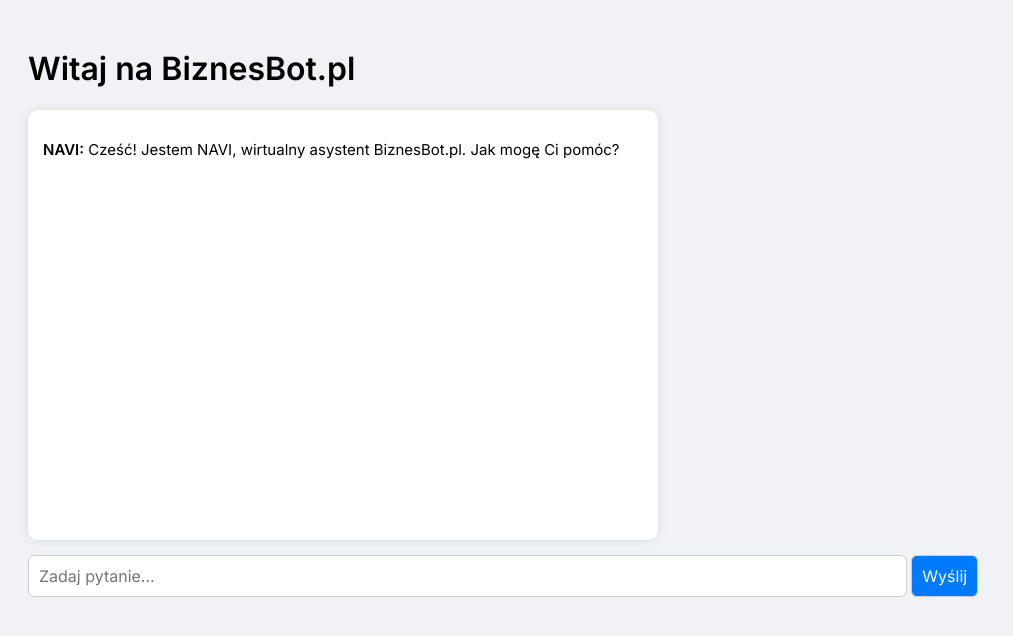
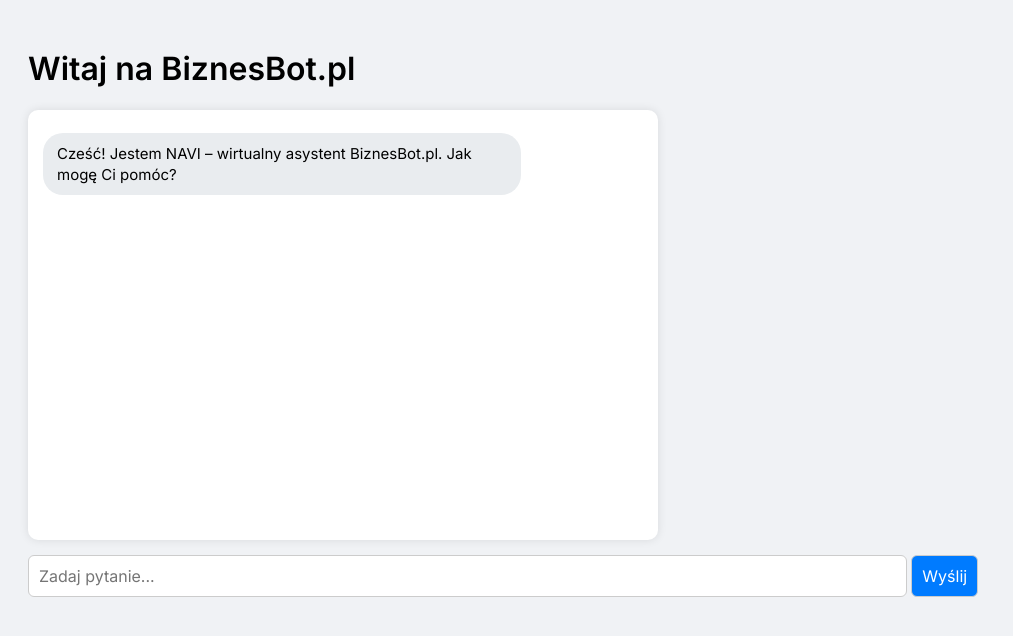
Before and after one commit to kacperskiszymon/navi-chatbot-biznesbot, a Flask app: page / in a window 1280 px wide. Shown: the top 636 px of the page, without its empty margins (0-1013 px from the left). Run offline with Flask 3, Linux system fonts and the light colour scheme.

Commit message:
UI: dodano dymki wiadomości i auto-ukrywanie NAVI po 3 minutach

```diff
--- a/static/chatbot.js
+++ b/static/chatbot.js
@@ -1,11 +1,30 @@
-// Funkcja wysyłająca wiadomość do API
+let inactivityTimeout;
+
+function resetInactivityTimer() {
+    clearTimeout(inactivityTimeout);
+    inactivityTimeout = setTimeout(() => {
+        document.getElementById("chat-container").classList.add("hidden");
+    }, 180000); // 3 minuty
+}
+
+function showChat() {
+    document.getElementById("chat-container").classList.remove("hidden");
+    resetInactivityTimer();
+}
+
 async function sendMessage() {
     const input = document.getElementById("userInput");
     const message = input.value.trim();
     if (!message) return;
 
     const chatbox = document.getElementById("chatbox");
-    chatbox.innerHTML += `<p><b>Ty:</b> ${message}</p>`;
+
+    // Dodanie dymku użytkownika
+    const userBubble = document.createElement("div");
+    userBubble.className = "bubble user-bubble";
+    userBubble.textContent = message;
+    chatbox.appendChild(userBubble);
+
     input.value = "";
 
     try {
@@ -16,21 +35,37 @@ async function sendMessage() {
         });
 
         const data = await response.json();
-        chatbox.innerHTML += `<p><b>NAVI:</b> ${data.reply}</p>`;
+
+        // Dodanie dymku NAVI
+        const botBubble = document.createElement("div");
+        botBubble.className = "bubble bot-bubble";
+        botBubble.textContent = data.reply;
+        chatbox.appendChild(botBubble);
     } catch (error) {
-        chatbox.innerHTML += `<p style="color:red;"><b>Błąd:</b> Nie udało się połączyć z NAVI.</p>`;
+        const errorBubble = document.createElement("div");
+        errorBubble.className = "bubble bot-bubble";
+        errorBubble.style.color = "red";
+        errorBubble.textContent = "Błąd połączenia z NAVI.";
+        chatbox.appendChild(errorBubble);
     }
 
     chatbox.scrollTop = chatbox.scrollHeight;
+    resetInactivityTimer();
 }
 
-// Powitanie po załadowaniu strony
+// Powitanie
 window.onload = function () {
     const chatbox = document.getElementById("chatbox");
-    chatbox.innerHTML += `<p><b>NAVI:</b> Cześć! Jestem NAVI, wirtualny asystent BiznesBot.pl. Jak mogę Ci pomóc?</p>`;
+
+    const welcome = document.createElement("div");
+    welcome.className = "bubble bot-bubble";
+    welcome.textContent = "Cześć! Jestem NAVI – wirtualny asystent BiznesBot.pl. Jak mogę Ci pomóc?";
+    chatbox.appendChild(welcome);
+
+    showChat();
 };
 
-// Obsługa klawisza Enter
+// Obsługa Enter
 document.addEventListener("DOMContentLoaded", function () {
     const input = document.getElementById("userInput");
     input.addEventListener("keypress", function (e) {
@@ -38,4 +73,7 @@ document.addEventListener("DOMContentLoaded", function () {
             sendMessage();
         }
     });
+
+    // Każde kliknięcie na stronie przywraca czat
+    document.body.addEventListener("click", showChat);
 });
--- a/templates/index.html
+++ b/templates/index.html
@@ -5,15 +5,14 @@
     <title>BiznesBot.pl – Chatbot NAVI</title>
     <script src="/static/chatbot.js" defer></script>
 
-    <!-- Nowoczesna czcionka Inter z Google Fonts -->
     <link href="https://fonts.googleapis.com/css2?family=Inter:wght@400;500;600&display=swap" rel="stylesheet">
-
     <style>
         body {
             font-family: 'Inter', sans-serif;
             padding: 20px;
             background: #f0f2f5;
         }
+
         #chatbox {
             background: #ffffff;
             padding: 15px;
@@ -25,6 +24,30 @@
             box-shadow: 0 0 10px rgba(0,0,0,0.1);
             font-size: 15px;
         }
+
+        .bubble {
+            max-width: 75%;
+            padding: 10px 14px;
+            border-radius: 20px;
+            margin: 8px 0;
+            display: inline-block;
+            clear: both;
+            line-height: 1.4;
+        }
+
+        .user-bubble {
+            background-color: #007bff;
+            color: white;
+            float: right;
+            text-align: right;
+        }
+
+        .bot-bubble {
+            background-color: #e9ecef;
+            color: #000;
+            float: left;
+        }
+
         input, button {
             padding: 10px;
             font-size: 16px;
@@ -32,24 +55,33 @@
             border-radius: 6px;
             font-family: 'Inter', sans-serif;
         }
+
         #userInput {
             width: 70%;
         }
+
         button {
             background-color: #007bff;
             color: white;
             cursor: pointer;
             transition: background-color 0.3s ease;
         }
+
         button:hover {
             background-color: #0056b3;
+        }
+
+        #chat-container.hidden {
+            display: none;
         }
     </style>
 </head>
 <body>
     <h1>Witaj na BiznesBot.pl</h1>
-    <div id="chatbox"></div>
-    <input id="userInput" placeholder="Zadaj pytanie..." />
-    <button onclick="sendMessage()">Wyślij</button>
+    <div id="chat-container">
+        <div id="chatbox"></div>
+        <input id="userInput" placeholder="Zadaj pytanie..." />
+        <button onclick="sendMessage()">Wyślij</button>
+    </div>
 </body>
 </html>
```
